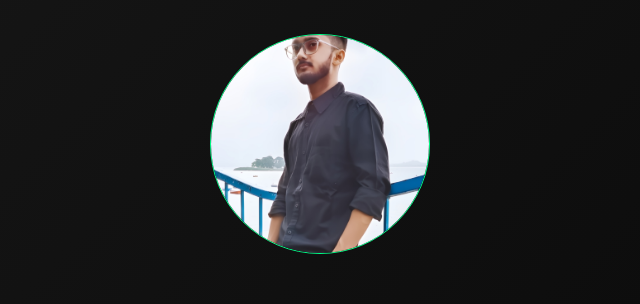
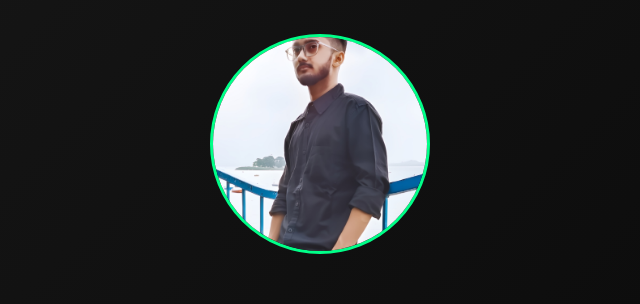
Before and after one commit to kumarnishantgupta/My-portfolio, a plain HTML site: page index.html in a window 1280 px wide. Shown: the part 410-714 px from the top of the page, 320-960 px from the left. Drawn offline with nearby package versions, Linux system fonts and the light colour scheme.

Commit message:
Update index.html

```diff
--- a/index.html
+++ b/index.html
@@ -146,7 +146,7 @@
             height: 200px;
             border-radius: 50%;
             overflow: hidden;
-            border: 1px solid #00ff88;
+            border: 3px solid #00ff88;
             z-index: 1;
             will-change: transform, opacity;
         }
```
